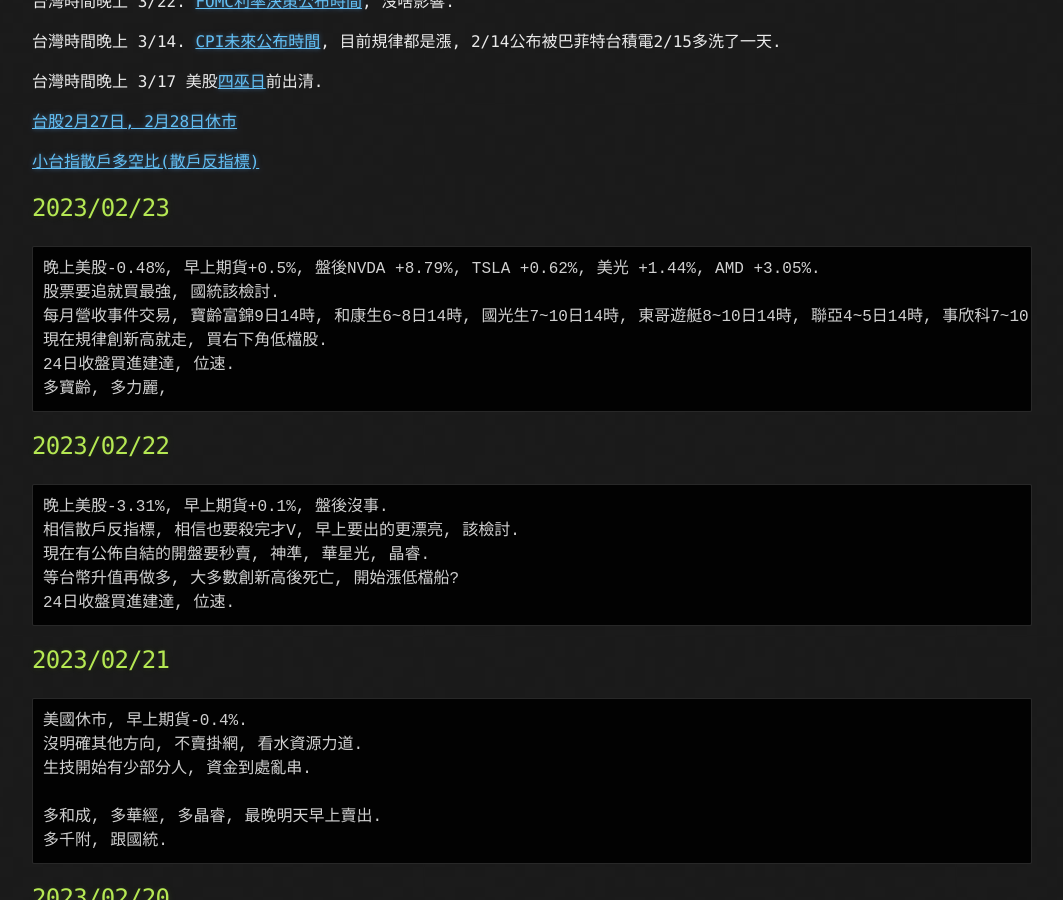
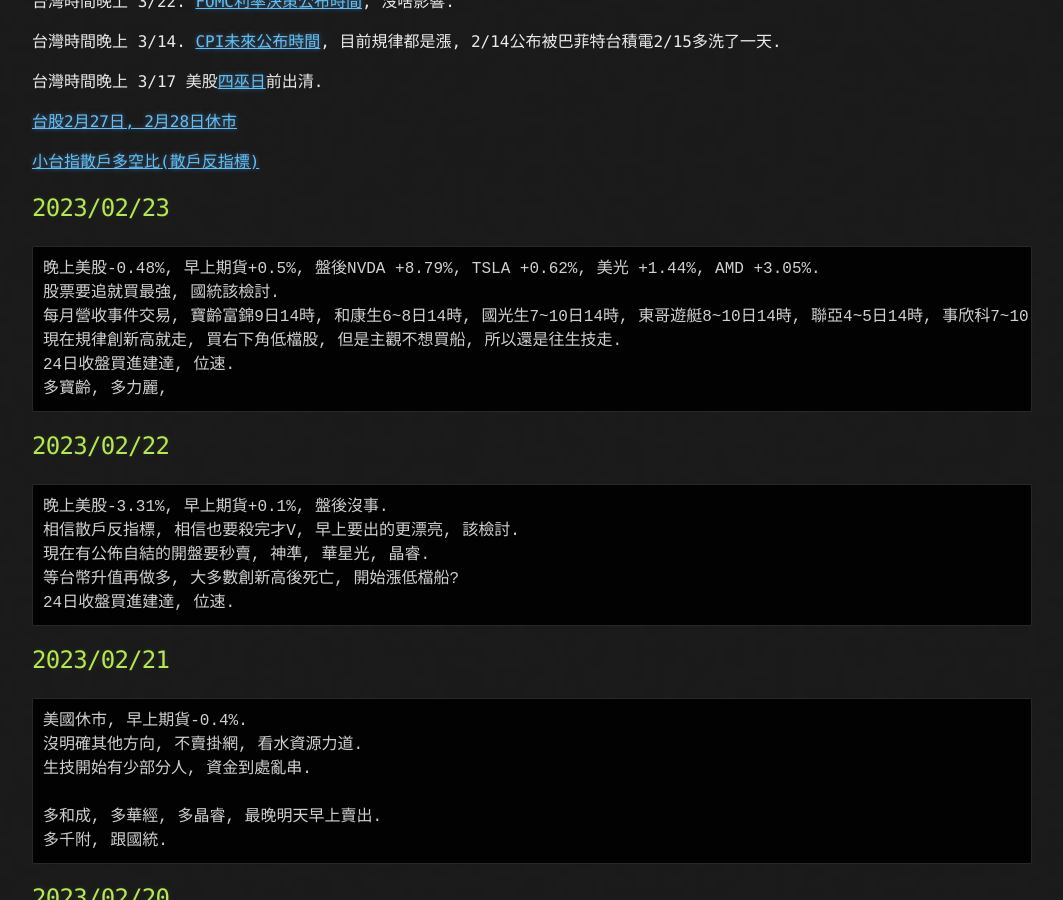
Before and after one commit to lepg5487/Stock_God, a Jekyll site: the page built from index.md, in a window 1280 px wide and 900 px high, scrolled down 428 px. Shown: the whole window, without its empty margins (108-1171 px from the left). Built offline with Jekyll 4.4.1, drawn with Linux system fonts in a browser that asks for light colours; our own code applies the rules of GitHub Pages for plain Markdown files.

Commit message:
Update index.md

````diff
--- a/index.md
+++ b/index.md
@@ -25,7 +25,7 @@ layout: testlayouts
 晚上美股-0.48%, 早上期貨+0.5%, 盤後NVDA +8.79%, TSLA +0.62%, 美光 +1.44%, AMD +3.05%.
 股票要追就買最強, 國統該檢討.
 每月營收事件交易, 寶齡富錦9日14時, 和康生6~8日14時, 國光生7~10日14時, 東哥遊艇8~10日14時, 聯亞4~5日14時, 事欣科7~10日14時.
-現在規律創新高就走, 買右下角低檔股.
+現在規律創新高就走, 買右下角低檔股, 但是主觀不想買船, 所以還是往生技走.
 24日收盤買進建達, 位速.
 多寶齡, 多力麗,
 ```
````
